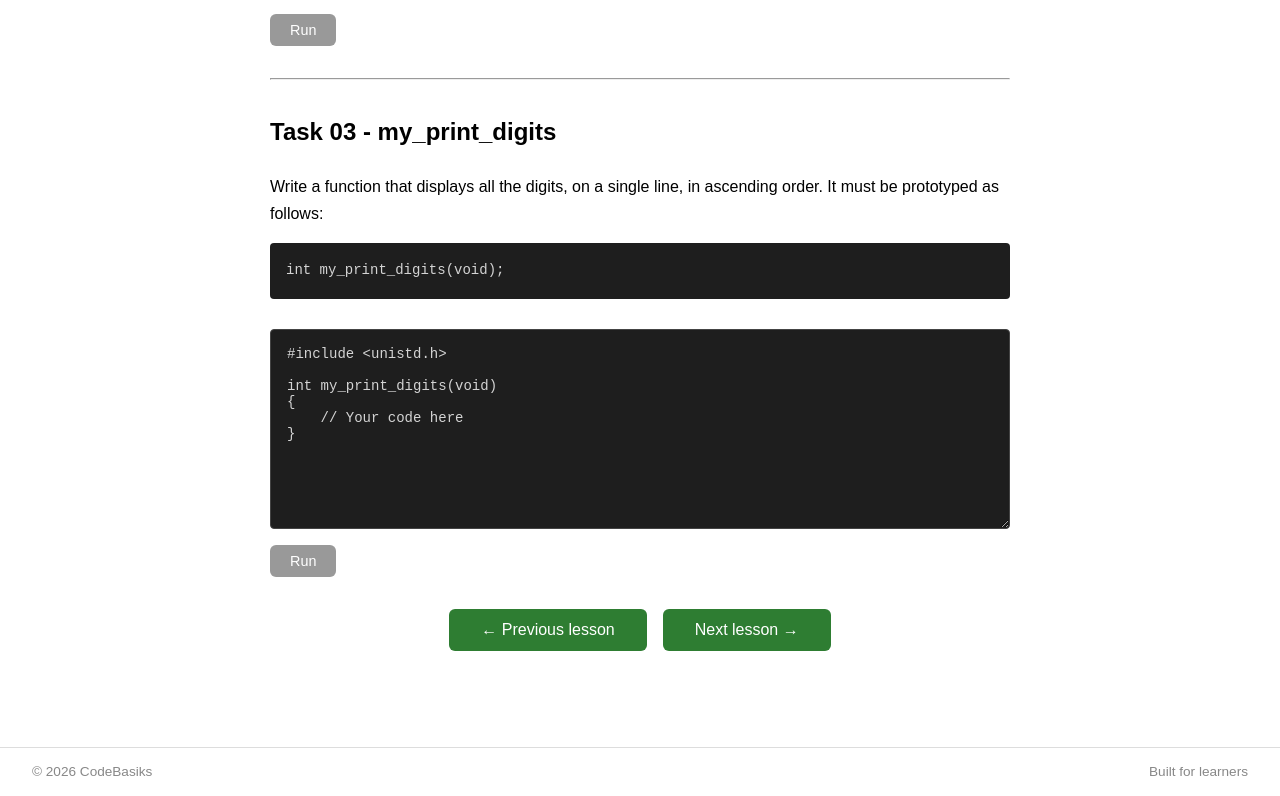
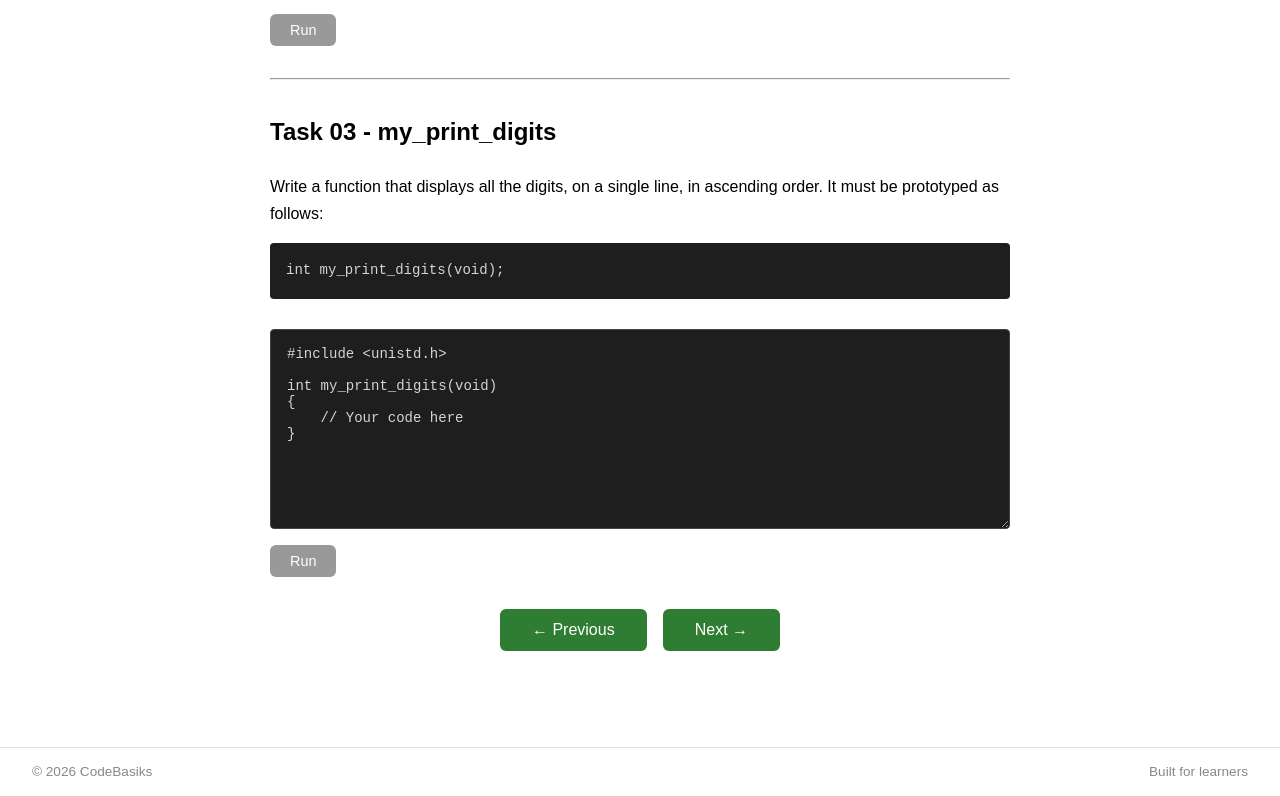
Before and after one commit to Tholarr/codebasiks, a React (Vite) app in the folder frontend/: page /module/01/lesson/01 in a window 1280 px wide. Shown: the part 2728-3524 px from the top of the page. Built offline with nearby package versions, Linux system fonts and the light colour scheme.

Commit message:
:recycle: Remove  in prev/next buttons

```diff
--- a/frontend/src/components/LessonLayout.tsx
+++ b/frontend/src/components/LessonLayout.tsx
@@ -36,12 +36,12 @@ export default function LessonLayout({ title, prevPath, nextPath, children }: Pr
             <div style={{ marginTop: "2rem", display: "flex", justifyContent: "center", gap: "1rem" }}>
               {prevPath && (
                 <button onClick={() => go(prevPath)} style={primaryButtonStyle}>
-                  ← Previous lesson
+                  ← Previous
                 </button>
               )}
               {nextPath && (
                 <button onClick={() => go(nextPath)} style={primaryButtonStyle}>
-                  Next lesson →
+                  Next →
                 </button>
               )}
             </div>
```
